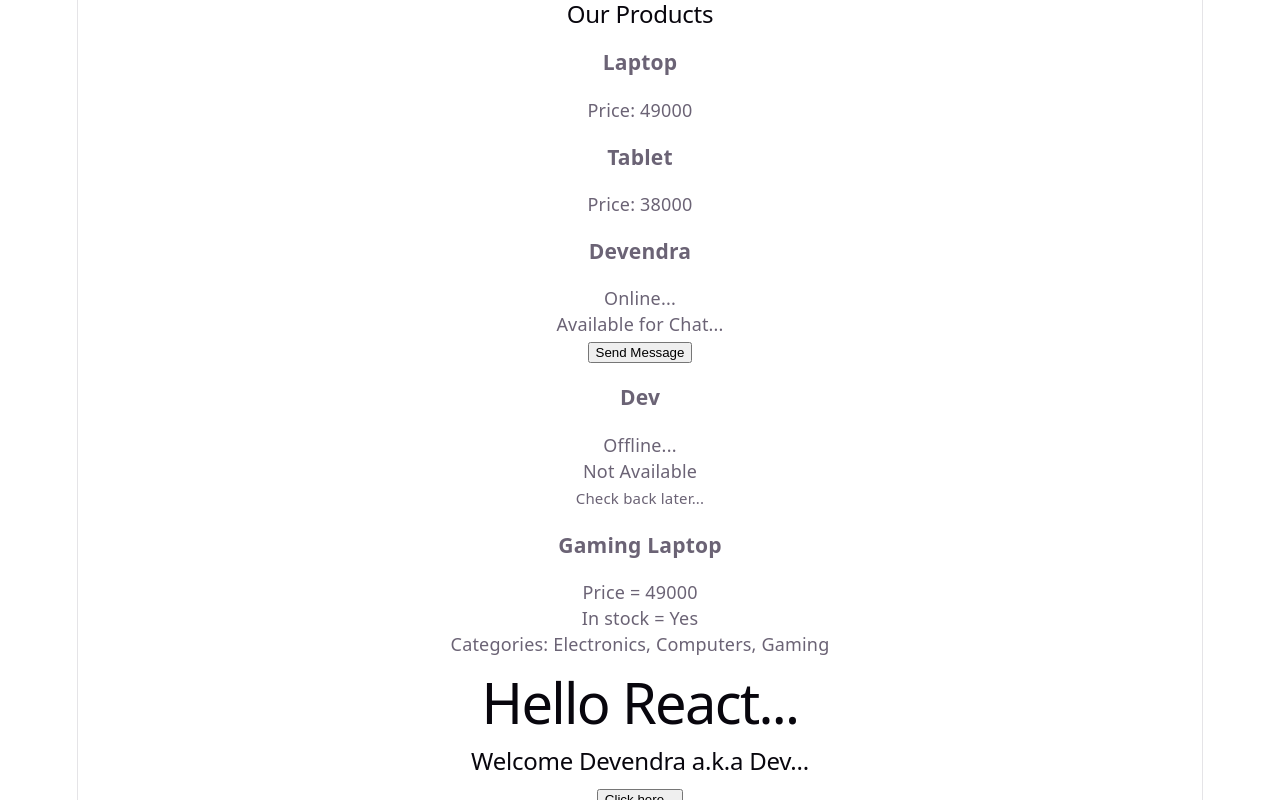
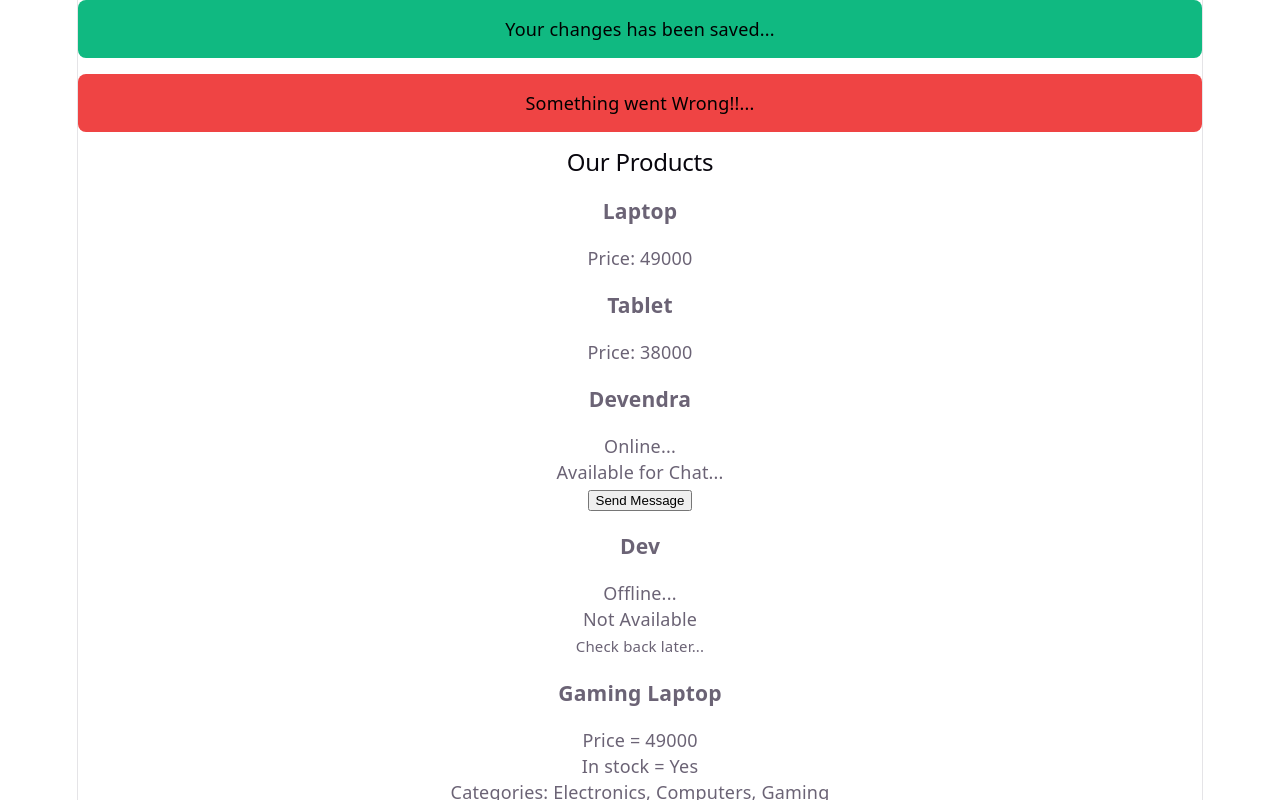
Before and after one commit to devendrarajput19/React_Projects, a React (Vite) app in the folder Basic Programs/React Essentials/1 - React_Components_And_Props/React_props/: page / in a window 1280 px wide. Shown: the top 800 px of the page. Built offline with nearby package versions, Linux system fonts and the light colour scheme.

Commit message:
React Styling component - Part 1 Inline

```diff
--- /dev/null
+++ b/Basic Programs/React Essentials/1 - React_Components_And_Props/React_props/src/Alert.jsx
@@ -0,0 +1,15 @@
+export const Alert = ({ children, type = "success" }) => {
+  return (
+    <div
+      style={{
+        backgroundColor: type === "success" ? "#10b981" : "#ef4444",
+        color: "black",
+        padding: "16px",
+        borderRadius: "8px",
+        marginBottom: "16px",
+      }}
+    >
+      {children}
+    </div>
+  );
+};
--- a/Basic Programs/React Essentials/1 - React_Components_And_Props/React_props/src/App.jsx
+++ b/Basic Programs/React Essentials/1 - React_Components_And_Props/React_props/src/App.jsx
@@ -7,10 +7,13 @@ import { CandidateProfile } from "./CandidateProfile";
 import { Product } from "./Product";
 import { UserDetails } from "./UserDetails";
 import { ProductList } from "./ProductList";
+import { Alert } from "./Alert";
 
 function App() {
   return (
     <div>
+      <Alert>Your changes has been saved...</Alert>
+      <Alert type="error">Something went Wrong!!...</Alert>
       <ProductList />
       <UserDetails name="Devendra" isOnline={true} />
       <UserDetails name="Dev" isOnline={false} />
--- a/Basic Programs/React Essentials/1 - React_Components_And_Props/React_props/src/ProductList.jsx
+++ b/Basic Programs/React Essentials/1 - React_Components_And_Props/React_props/src/ProductList.jsx
@@ -6,12 +6,12 @@ export const ProductList = () => {
       Price: 49000,
     },
     {
-      id: 1,
+      id: 2,
       name: "Phone",
       Price: 25000,
     },
     {
-      id: 1,
+      id: 3,
       name: "Tablet",
       Price: 38000,
     },
@@ -23,7 +23,7 @@ export const ProductList = () => {
     })
     .map((product) => {
       return (
-        <div>
+        <div key={product.id}>
           <h3>{product.name}</h3>
           <p>Price: {product.Price}</p>
         </div>
```
